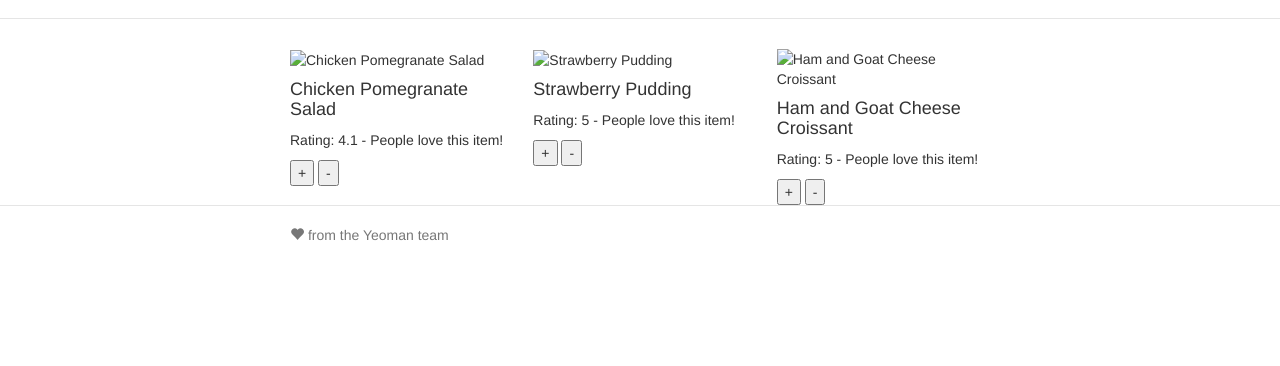
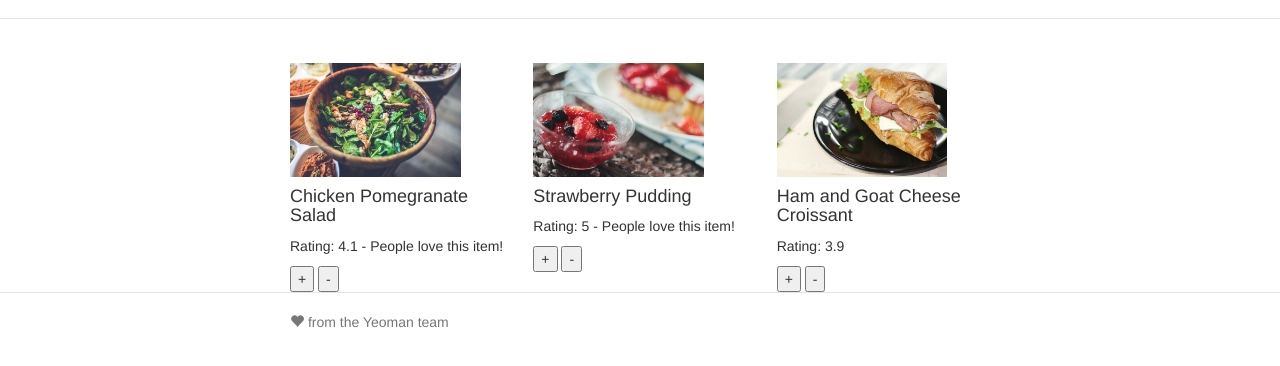
Before and after one commit to icsantos/FEF-UdaciMeals-Angular, a website: page app/index.html in a window 1280 px wide. Both pictures are taken after a click on the link "About". Shown: the part 54-420 px from the top of the page. Drawn offline with nearby package versions, Linux system fonts and the light colour scheme; files that its build step writes are made by us from their sources.

Commit message:
feat: Use a service to provide menu data

```diff
--- a/app/index.html
+++ b/app/index.html
@@ -81,6 +81,7 @@
     <!-- build:js({.tmp,app}) scripts/scripts.js -->
     <script src="scripts/app.js"></script>
     <script src="scripts/controllers/menu.js"></script>
+    <script src="scripts/services/foodfinder.js"></script>
     <!-- endbuild -->
 </body>
 </html>
--- /dev/null
+++ b/app/menu/menu.json
@@ -0,0 +1,23 @@
+[
+  {
+      "id": "chicken-pomegranate-salad",
+      "name": "Chicken Pomegranate Salad",
+      "img": "chicken-pomegranate-salad.jpg",
+      "calories": 430,
+      "rating": 4.1
+  },
+  {
+      "id": "strawberry-pudding",
+      "name": "Strawberry Pudding",
+      "img": "strawberry-pudding.jpg",
+      "calories": 280,
+      "rating": 5
+  },
+  {
+      "id": "ham-goat-cheese-croissant",
+      "name": "Ham and Goat Cheese Croissant",
+      "img": "ham-goat-cheese-croissant.jpg",
+      "calories": 670,
+      "rating": 3.9
+  }
+]
--- a/app/scripts/controllers/menu.js
+++ b/app/scripts/controllers/menu.js
@@ -1,6 +1,6 @@
 /* eslint-disable capitalized-comments */
 /* eslint-disable no-invalid-this */
-/* eslint-env angular*/
+/* eslint-env angular */
 
 'use strict';
 
@@ -12,30 +12,12 @@
  * Controller of the udaciMealsApp
  */
 angular.module('udaciMealsApp')
-  .controller('MenuCtrl', function () {
-    this.items = [
-      {
-          'id': 'chicken-pomegranate-salad',
-          'name': 'Chicken Pomegranate Salad',
-          'img': 'chicken-pomegranate-salad.jpg',
-          'calories': 430,
-          'rating': 4.1
-      },
-      {
-          'id': 'strawberry-pudding',
-          'name': 'Strawberry Pudding',
-          'img': 'strawberry-pudding.jpg',
-          'calories': 280,
-          'rating': 5
-      },
-      {
-          'id': 'ham-goat-cheese-croissant',
-          'name': 'Ham and Goat Cheese Croissant',
-          'img': 'ham-goat-cheese-croissant.jpg',
-          'calories': 280,
-          'rating': 5
-      }
-    ];
+  .controller('MenuCtrl', ['foodFinder', function (menu) {
+    var vm = this;
+
+    menu.getMenu().then(function(data) {
+      vm.items = data;
+    });
 
     this.increment = function(item) {
       // item.rating += 0.1;
@@ -46,4 +28,5 @@ angular.module('udaciMealsApp')
         // item.rating -= 0.1;
         item.rating = ((item.rating * 10) - 1) / 10;
     };
-});
+  }
+]);
--- /dev/null
+++ b/app/scripts/services/foodfinder.js
@@ -0,0 +1,19 @@
+/* eslint-disable no-invalid-this */
+/* eslint-env angular*/
+
+'use strict';
+
+/**
+ * @ngdoc service
+ * @name udaciMealsApp.foodFinder
+ * @description
+ * # foodFinder
+ * Service in the udaciMealsApp.
+ */
+angular.module('udaciMealsApp')
+  .service('foodFinder', function () {
+    this.getMenu = function() {
+      return $.get('/menu/menu.json');
+    };
+    // AngularJS will instantiate a singleton by calling "new" on this function
+  });
--- a/app/styles/main.css
+++ b/app/styles/main.css
@@ -59,6 +59,11 @@ body {
   margin-top: 28px;
 }
 
+.item__image {
+  margin-top: 1em;
+  width: 80%;
+}
+
 /* Responsive: Portrait tablets and up */
 @media screen and (min-width: 768px) {
   .container {
```
Also changed, not shown: test/spec/services/foodfinder.js (added, +18 -0 lines), app/images/chicken-pomegranate-salad.jpg (added), app/images/ham-goat-cheese-croissant.jpg (added), app/images/strawberry-pudding.jpg (added).
